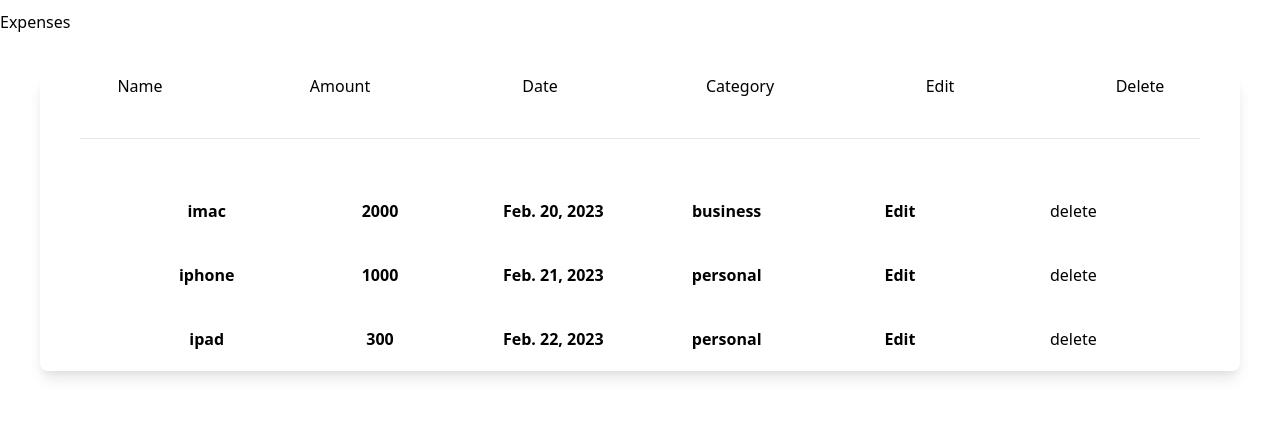
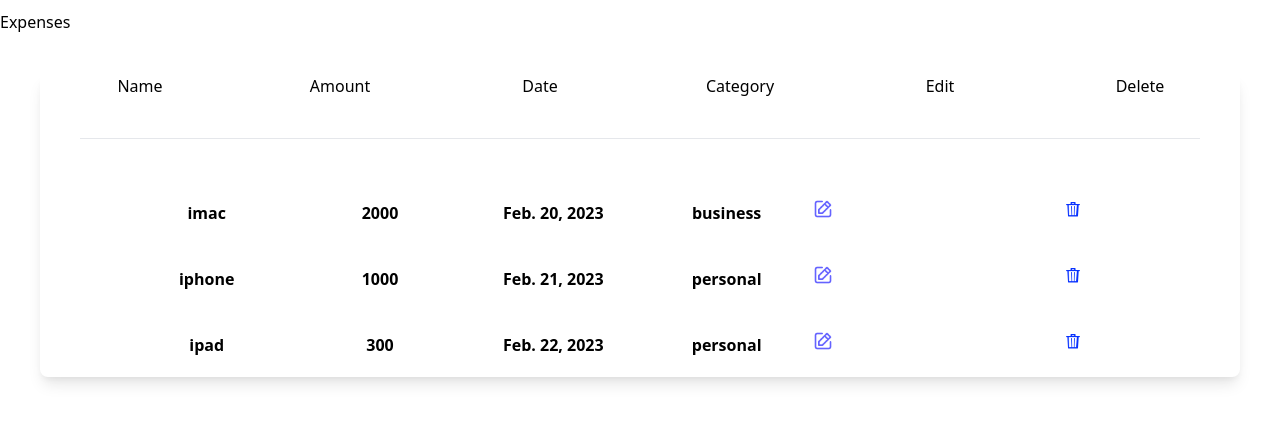
Before and after one commit to GianlorenzoDercole/tracker, a Django app: page / in a window 1280 px wide. Shown: the part 246-669 px from the top of the page. Run offline with Django 4.2, Linux system fonts and the light colour scheme; data comes from the database, SQL or seed files in the repository; both versions use the stored data as it was after the commit; style sheets or scripts are compiled from the project's sources.

Commit message:
added images to delete and edit buttons see index.html line 55

```diff
--- a/mysite/myapp/templates/myapp/index.html
+++ b/mysite/myapp/templates/myapp/index.html
@@ -1,4 +1,5 @@
 {% extends 'myapp/base.html' %}
+{% load static %}
 {% block body %}
     <h1>this is a template</h1>
     <form class="shadow-lg m-10 rounded-lg" method="post">
@@ -51,12 +52,14 @@
             <span class="font-bold">{{ expense.amount }}</span>
             <span class="font-bold">{{ expense.date }}</span>
             <span class="font-bold">{{ expense.category }}</span>
-            <span class="font-bold"><a href="{% url 'edit' expense.id %}">Edit</a></span>
+            <span class="font-bold"><a href="{% url 'edit' expense.id %}">
+                <img class="h-5" src="{% static 'myapp/images/edit.png' %}" alt="edit">
+            </a></span>
             <span class="font-bold">
                 <form method="post" action="{% url 'delete' expense.id %}">
                     {% csrf_token %}
                     <button type="submit" name="delete">
-                        delete
+                        <img class="h-5" src="{% static 'myapp/images/delete.png' %}" alt="delete">
                     </button>
                 </form>
             </span>
```
Also changed, not shown: mysite/db.sqlite3, mysite/myapp/static/myapp/images/delete.png (added), mysite/myapp/static/myapp/images/edit.png (added).
